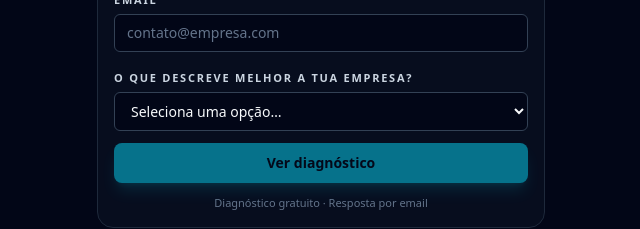
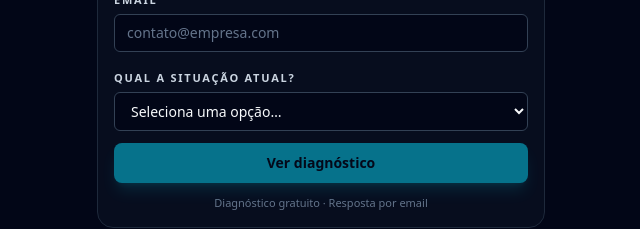
Before and after one commit to libertrendz/libertrendz-site, a Next.js app: page /bio in a window 1280 px wide. Shown: the part 297-526 px from the top of the page, without its empty margins (319-959 px from the left). Built offline with nearby package versions, Linux system fonts and the light colour scheme.

Commit message:
Atualizar o page.tsx

```diff
--- a/app/bio/page.tsx
+++ b/app/bio/page.tsx
@@ -110,7 +110,7 @@ export default function BioPage() {
 
           <div className="space-y-1">
             <label className="text-[11px] font-semibold uppercase tracking-[0.16em] text-slate-300">
-              O que descreve melhor a tua empresa?
+              Qual a situação atual?
             </label>
             <select
               value={situacao}
```
